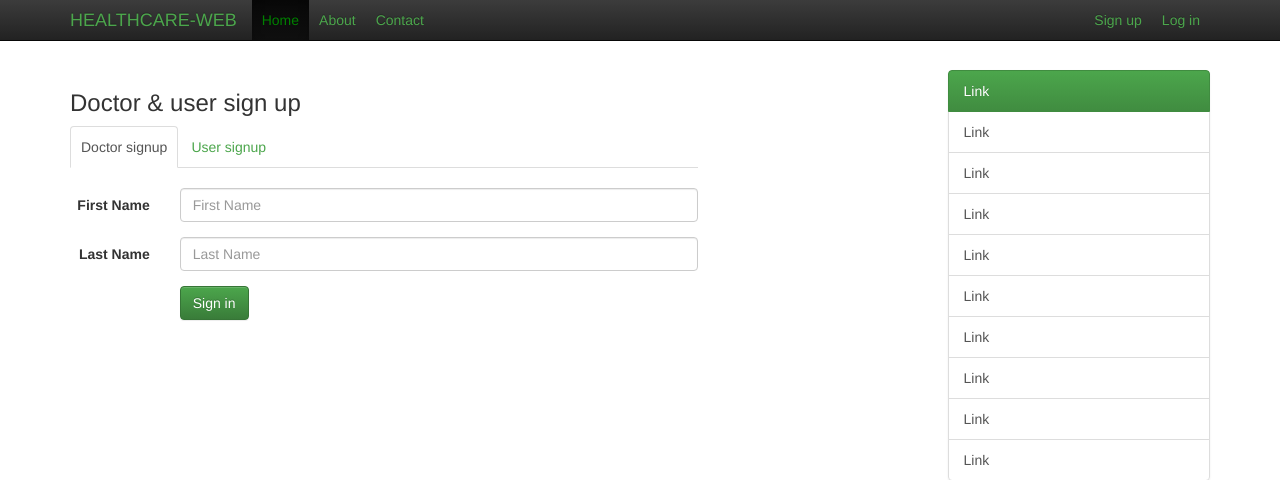
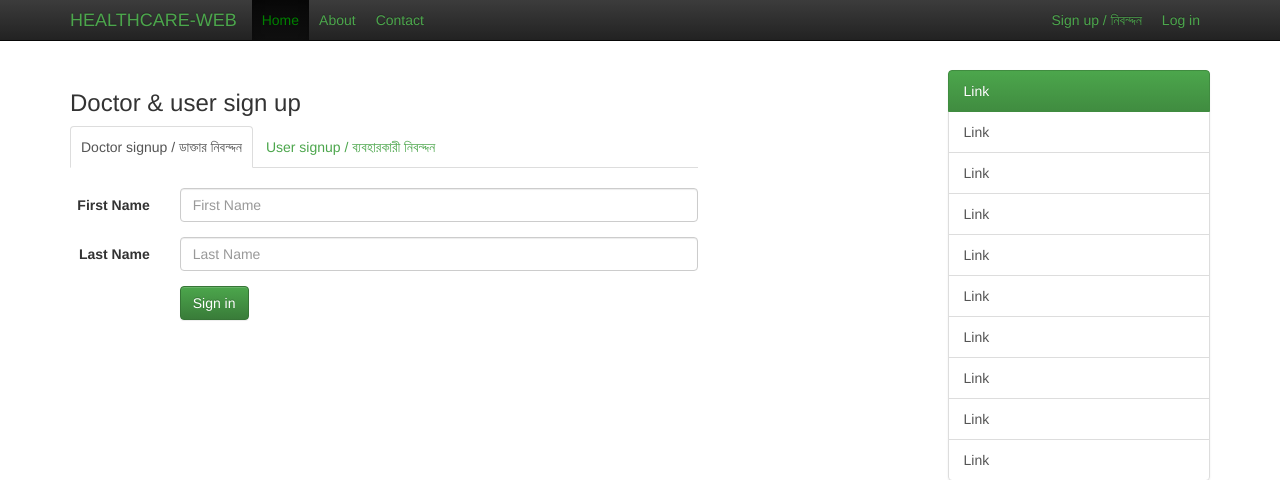
Before and after one commit to rezaul3025/healthcareweb, a Django app: page /signup/ in a window 1280 px wide. Shown: the top 480 px of the page. Run offline with Django 3.2, Linux system fonts and the light colour scheme; some libraries are stand-ins or nearby versions.

Commit message:
add ui css

```diff
--- a/healthcareweb/templates/index.html
+++ b/healthcareweb/templates/index.html
@@ -101,7 +101,7 @@
             <li><a href="#contact">Contact</a></li>
           </ul>
           <ul class="nav navbar-nav pull-right">
-            <li><a href="/signup">Sign up</a></li>
+            <li><a href="/signup">Sign up / নিবন্দ্দন</a></li>
             <li><a href="#contact">Log in</a></li>
           </ul>
         </div><!-- /.nav-collapse -->
--- a/healthcareweb/templates/signup.html
+++ b/healthcareweb/templates/signup.html
@@ -101,7 +101,7 @@
             <li><a href="#contact">Contact</a></li>
           </ul>
           <ul class="nav navbar-nav pull-right">
-            <li><a href="/signup">Sign up</a></li>
+            <li><a href="/signup">Sign up / নিবন্দ্দন</a></li>
             <li><a href="#contact">Log in</a></li>
           </ul>
         </div><!-- /.nav-collapse -->
@@ -122,8 +122,8 @@
 	            	<div>
 					  <!-- Nav tabs -->
 					  <ul class="nav nav-tabs" role="tablist">
-					    <li role="presentation" class="active"><a href="#doctor-signup" aria-controls="doctor-signup" role="tab" data-toggle="tab">Doctor signup</a></li>
-					    <li role="presentation"><a href="#user-signup" aria-controls="user-signup" role="tab" data-toggle="tab">User signup</a></li>
+					    <li role="presentation" class="active"><a href="#doctor-signup" aria-controls="doctor-signup" role="tab" data-toggle="tab">Doctor signup / ডাক্তার নিবন্দ্দন</a></li>
+					    <li role="presentation"><a href="#user-signup" aria-controls="user-signup" role="tab" data-toggle="tab">User signup / ব্যবহারকারী নিবন্দ্দন</a></li>
 					  </ul>
 					  <!-- Tab panes -->
 					  <div class="tab-content">
```
